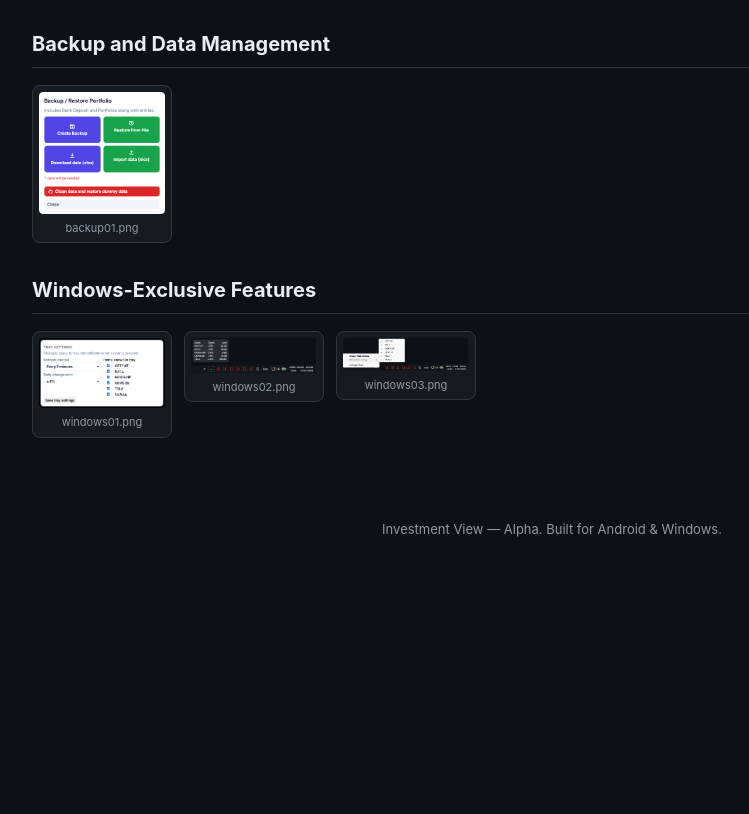
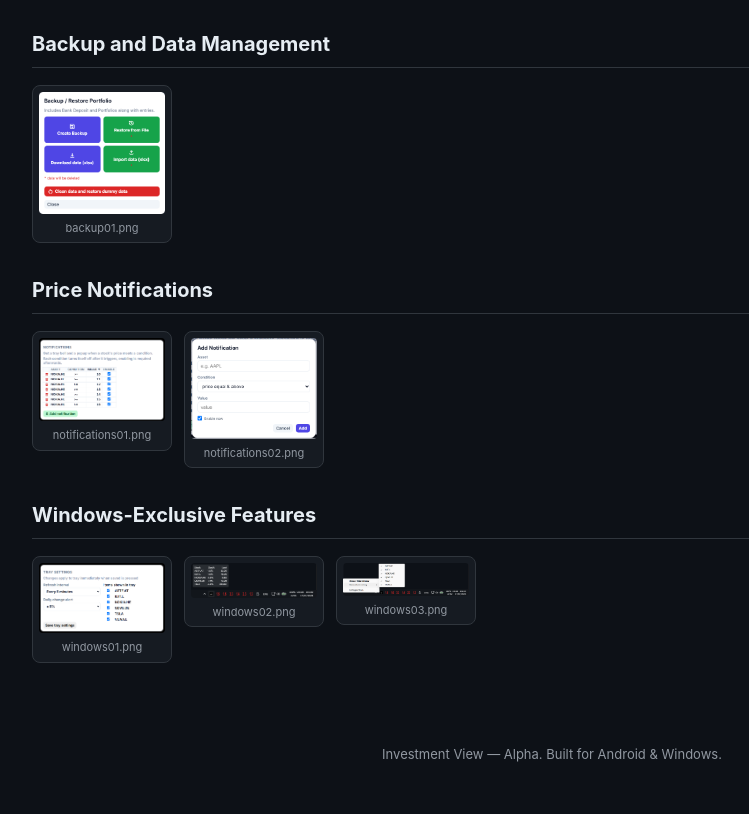
Before and after one commit to nicosrsdev/InvestmentView, a plain HTML site: page docs/index.html in a window 1280 px wide. Shown: the part 785-1599 px from the top of the page, without its empty margins (88-837 px from the left). Before the commit the page ends 1374 px from the top, so only its background shows below. Drawn offline with Linux system fonts and the light colour scheme.

Commit message:
docs: add Price Notifications chapter and screenshots; gallery notifications section; latest release v0.33

```diff
--- a/docs/index.html
+++ b/docs/index.html
@@ -61,6 +61,10 @@
     <div class="grid" data-gallery></div>
   </section>
   <section>
+    <h2>Price Notifications</h2>
+    <div class="grid" data-gallery></div>
+  </section>
+  <section>
     <h2>Windows-Exclusive Features</h2>
     <div class="grid" data-gallery></div>
   </section>
@@ -94,6 +98,10 @@
     ],
     [
       "backup/backup01.png"
+    ],
+    [
+      "notifications/notifications01.png",
+      "notifications/notifications02.png"
     ],
     [
       "windows/windows01.png",
```
Also changed, not shown: screenshots/notifications/notifications01.png (added), screenshots/notifications/notifications02.png (added), 1 other file.
